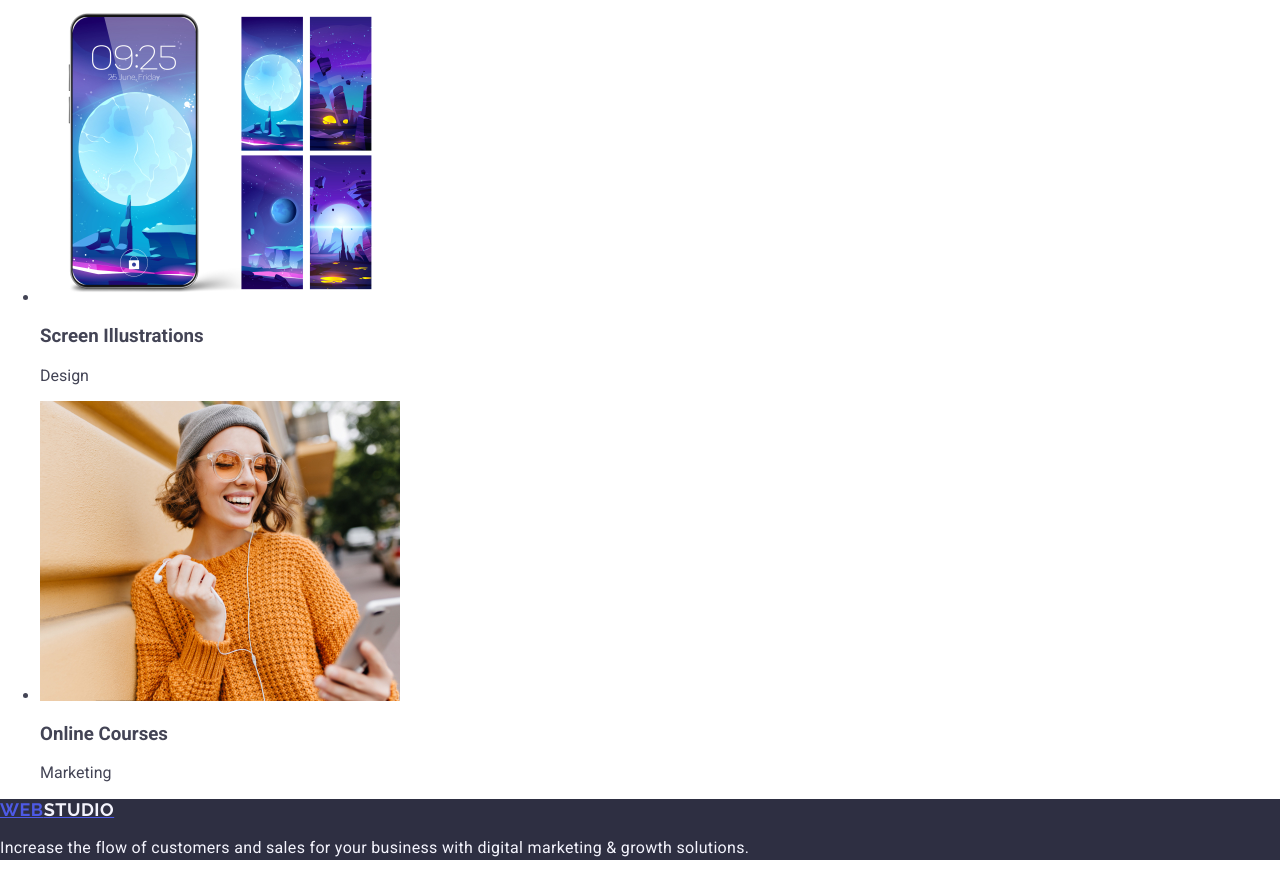
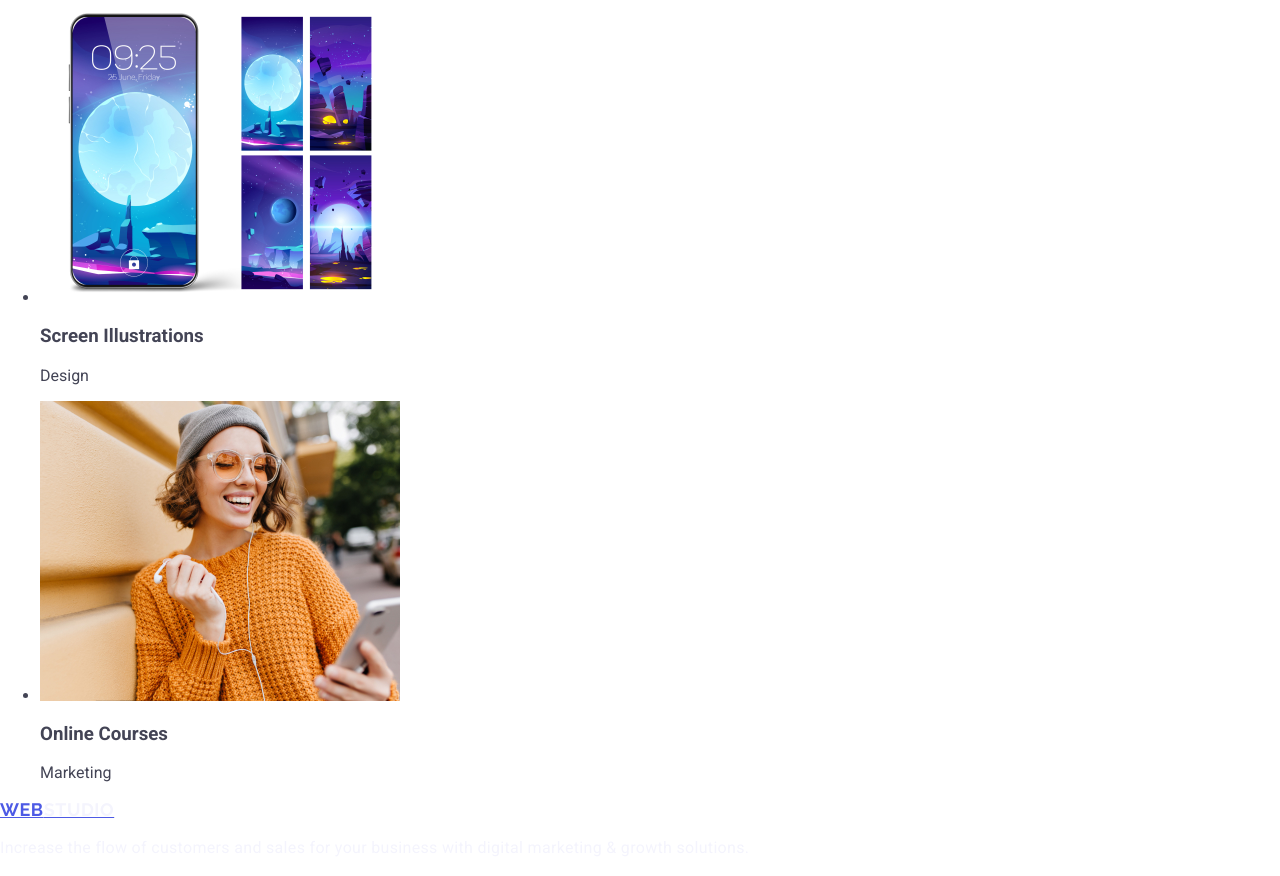
Before and after one commit to yanginhasan/goit-markup-hw-02, a plain HTML site: page index.html in a window 1280 px wide. Shown: the part 3964-4840 px from the top of the page. Drawn offline with nearby package versions, Linux system fonts and the light colour scheme.

Commit message:
Update styles.css

```diff
--- a/CSS/styles.css
+++ b/CSS/styles.css
@@ -146,10 +146,6 @@ header nav .nav-list:focus {
   color: #434455;
 }
 
-.footer {
-  background-color: #2e2f42;
-}
-
 .footer-studio {
   color: #f4f4fd;
 }
```
